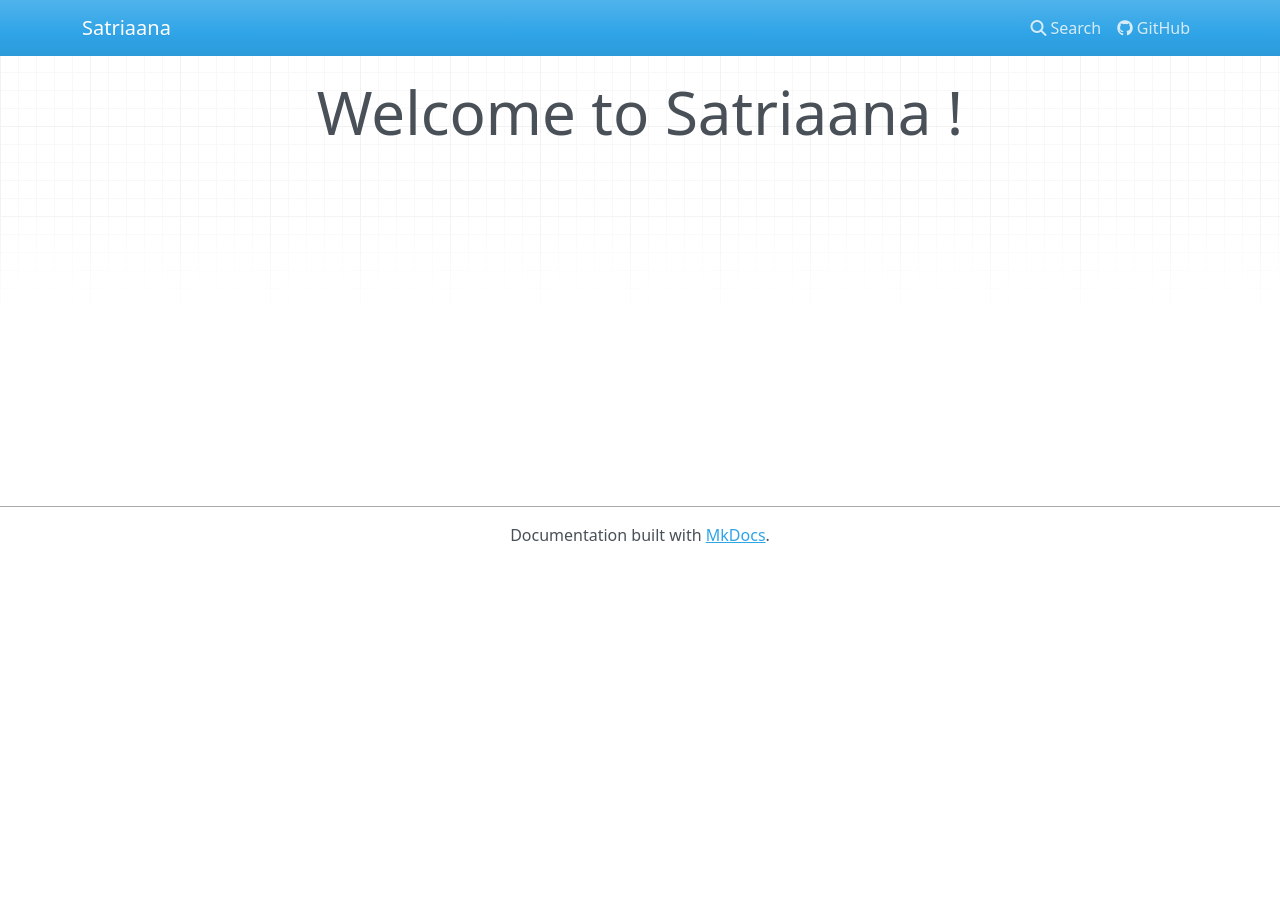
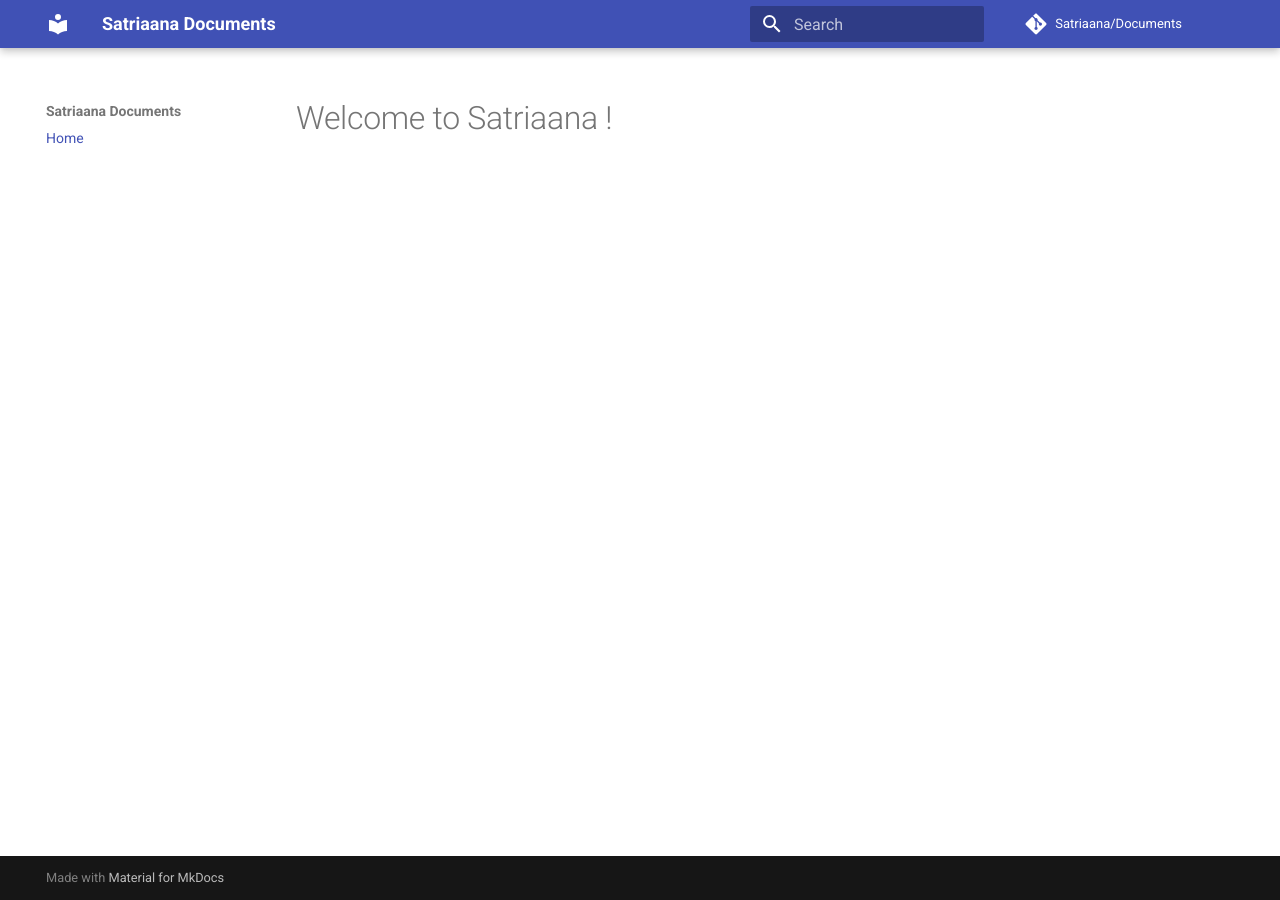
Before and after one commit to uvinduperera/Documents, an MkDocs documentation site: the page built from docs/index.md, in a window 1280 px wide. Built offline with MkDocs 1.6.1 and Material for MkDocs 9.7.7, drawn with Linux system fonts in a browser that asks for light colours; nearby versions of some CDN libraries; comment, search, counter and statistics services are not loaded.

Commit message:
Update mkdocs.yml

```diff
--- a/mkdocs.yml
+++ b/mkdocs.yml
@@ -1,23 +1,10 @@
-site_name: Satriaana
-site_url: https://satriaana.github.io/Documents/
-site_description: Project documentation with Markdown.
-site_author: Team Satriaana
-
-repo_url: https://github.com/Satriaana/Documents/
-edit_uri: ""
-
-theme:
-    name: mkdocs
-    locale: en
-    analytics: {gtag: 'G-274394082'}
-    highlightjs: true
-    hljs_languages:
-        - yaml
-        - django
-
+site_name: Satriaana Documents
+site_description: 'Satriaana Documents'
+site_author: 'Team Satriaana'
+docs_dir: docs/
+repo_name: 'Satriaana/Documents'
+repo_url: 'https://github.com/Satriaana/Documents'
 nav:
     - Home: index.md
-
-
-extra_css:
-    - css/extra.css
+theme:
+  name: 'material'
```
